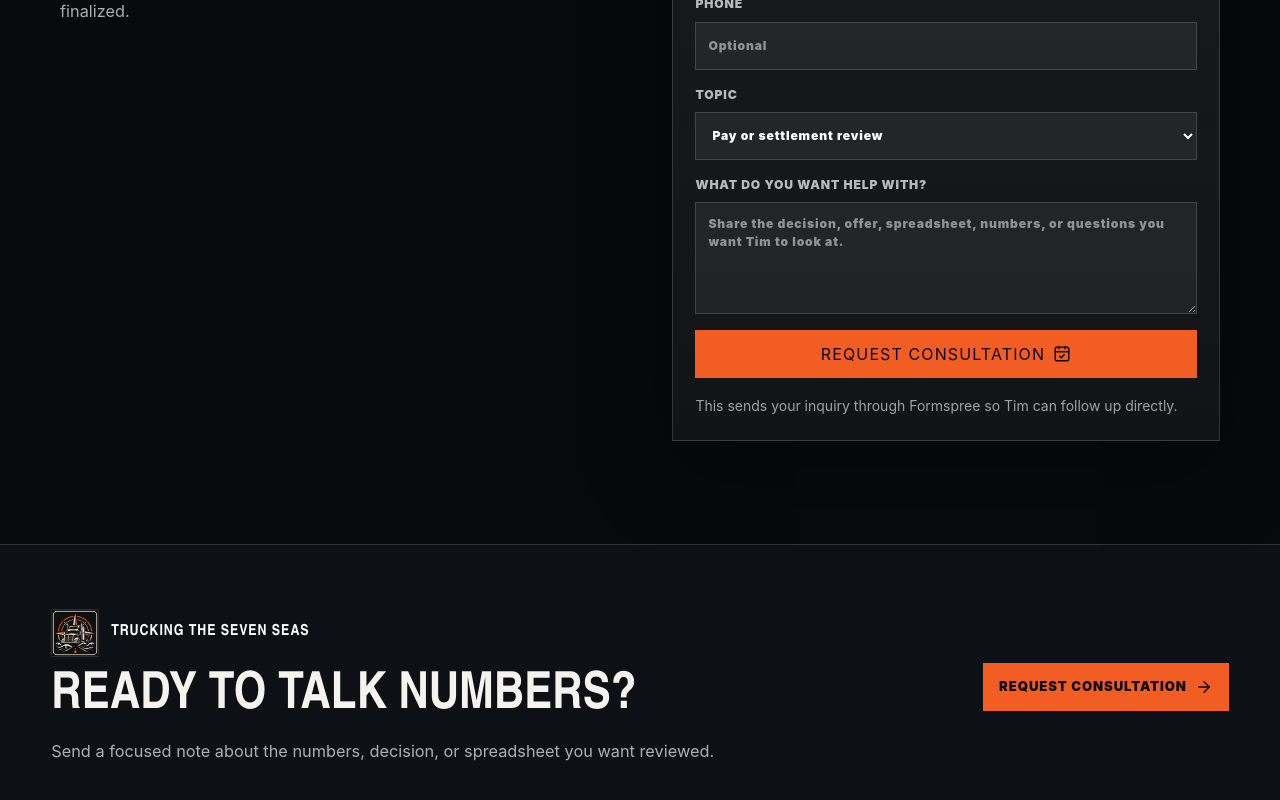
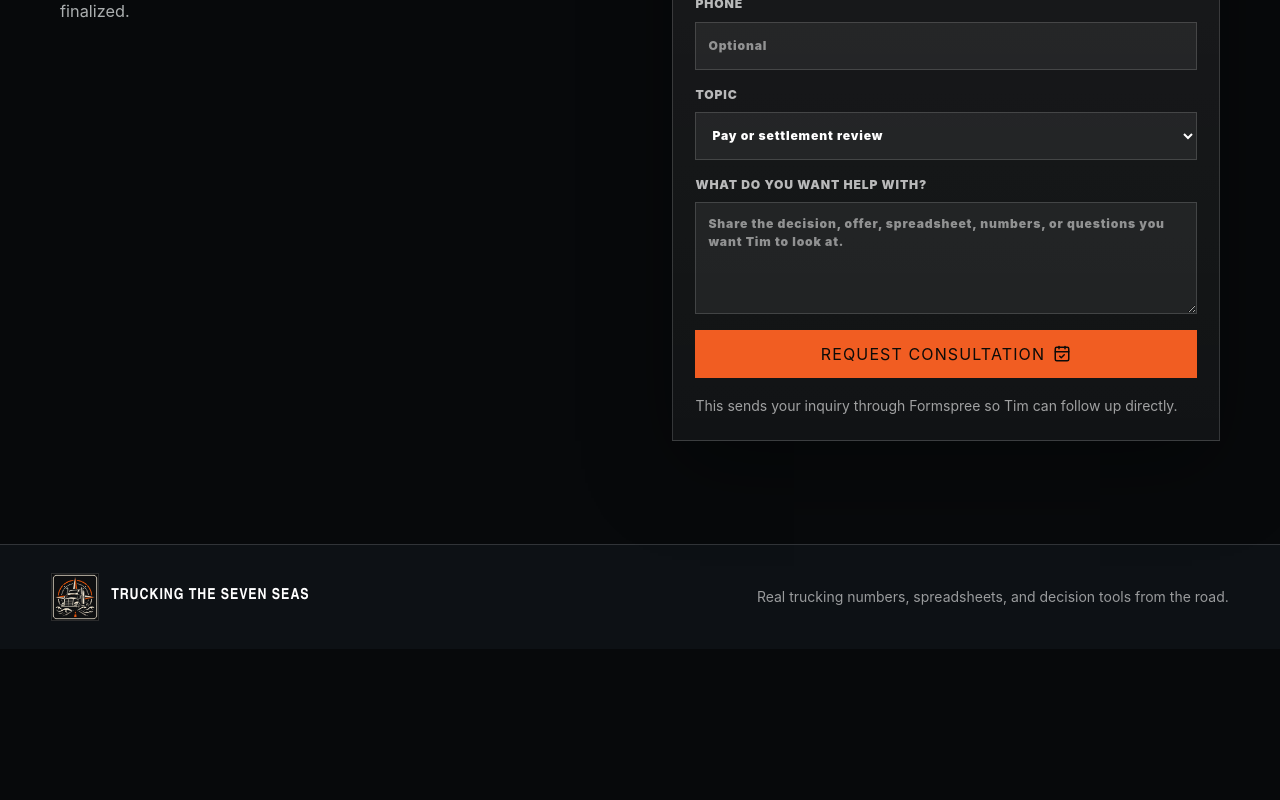
Before and after one commit to arisnow/ttss, a Next.js app: page / in a window 1280 px wide. Shown: the part 5459-6259 px from the top of the page. After the commit the page ends 6108 px from the top, so only its background shows below. Built offline with nearby package versions, Linux system fonts and the light colour scheme; no server answers.

Commit message:
Remove duplicate consultation CTA

```diff
--- a/src/App.tsx
+++ b/src/App.tsx
@@ -310,22 +310,14 @@ function App() {
         <ConsultationSection />
       </main>
 
-      <footer className="flex items-center justify-between gap-8 border-t border-white/15 bg-ttss-surface px-[clamp(1rem,4vw,4.5rem)] py-[clamp(2.4rem,5vw,4rem)] max-[900px]:flex-col max-[900px]:items-start">
-        <div className="grid gap-4">
-          <a className="inline-flex w-fit items-center gap-3 font-ttss-display text-[0.95rem] font-black tracking-[0.06em] text-white uppercase" href="#top" aria-label="Trucking The Seven Seas home">
-            <img className="size-12 border border-white/15 bg-[#050607] object-cover" src="/ttss-logo-mark.png" alt="" />
-            <span>Trucking The Seven Seas</span>
-          </a>
-          <h2 className="font-ttss-display text-[clamp(2rem,4vw,4.2rem)] leading-[0.95] font-black text-ttss-heading uppercase">
-            Ready to talk numbers?
-          </h2>
-          <p className="text-[1.02rem] leading-[1.65] text-[#eaeeef]/72">
-            Send a focused note about the numbers, decision, or spreadsheet you want reviewed.
-          </p>
-        </div>
-        <a className="inline-flex min-h-12 items-center justify-center gap-2 bg-ttss-orange px-4 font-ttss-body text-[0.82rem] font-black tracking-[0.07em] text-[#0c0b09] uppercase transition-transform hover:-translate-y-px" href="#consulting">
-          Request Consultation <ArrowRight size={18} />
+      <footer className="flex items-center justify-between gap-5 border-t border-white/15 bg-ttss-surface px-[clamp(1rem,4vw,4.5rem)] py-7 max-[720px]:flex-col max-[720px]:items-start">
+        <a className="inline-flex w-fit items-center gap-3 font-ttss-display text-[0.95rem] font-black tracking-[0.06em] text-white uppercase" href="#top" aria-label="Trucking The Seven Seas home">
+          <img className="size-12 border border-white/15 bg-[#050607] object-cover" src="/ttss-logo-mark.png" alt="" />
+          <span>Trucking The Seven Seas</span>
         </a>
+        <p className="text-sm leading-6 text-white/58">
+          Real trucking numbers, spreadsheets, and decision tools from the road.
+        </p>
       </footer>
     </div>
   )
```
